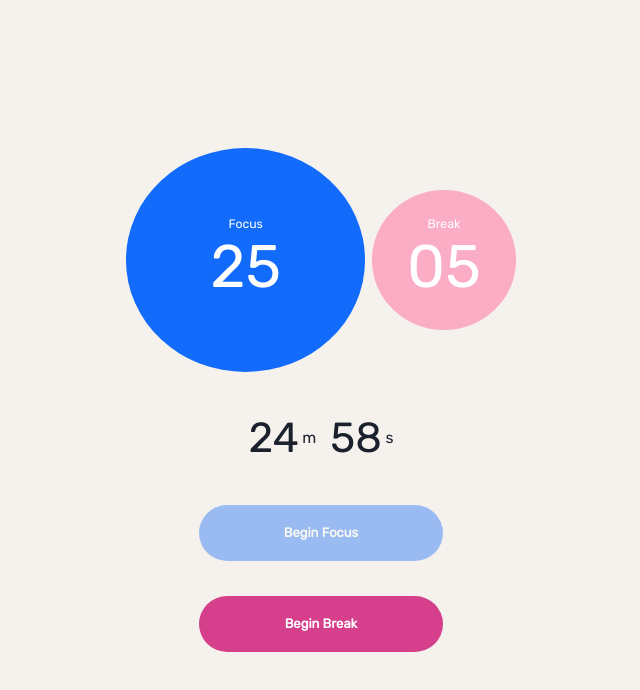
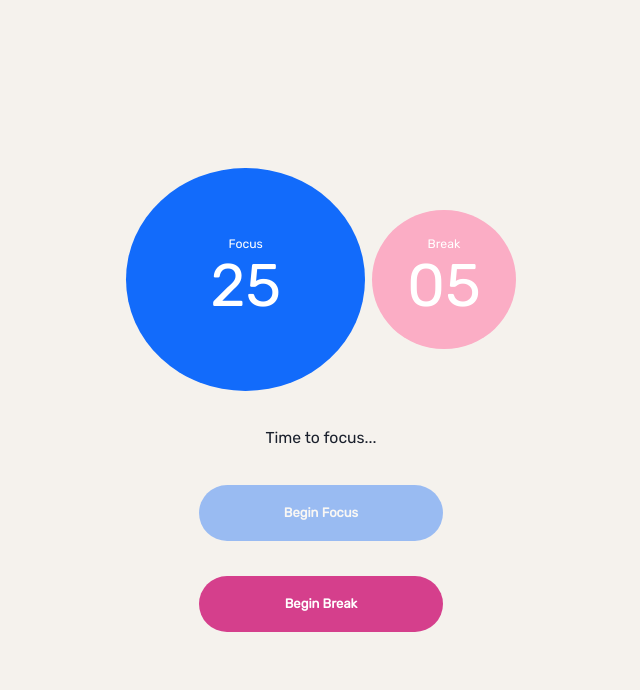
Before and after one commit to cstro/flow-prototype, a Next.js app: page / in a window 1280 px wide. Both pictures are taken after a click on the button "Begin Focus". Shown: the top 690 px of the page, without its empty margins (319-959 px from the left). Built offline with nearby package versions, Linux system fonts and the light colour scheme.

Commit message:
Request notification permission & remove countdown

```diff
--- a/pages/index.tsx
+++ b/pages/index.tsx
@@ -17,7 +17,8 @@ const Home: NextPage = () => {
   const [minutesLeft, setMinutesLeft] = useState<number>(FOCUS_DURATION);
   const [secondsLeft, setSecondsLeft] = useState<number>(0);
 
-  const beginFocus = () => {
+  const beginFocus = async () => {
+    await Notification.requestPermission();
     clearInterval(Number(interval.current));
     interval.current = undefined;
     setBreakEndTime(null)
@@ -114,7 +115,7 @@ const Home: NextPage = () => {
           </Box>
         </Stack>
 
-        <Stack direction="row" spacing="4">
+        {/* <Stack direction="row" spacing="4">
           <Stack direction="row" alignItems="center" spacing="1">
             <Text fontSize="5xl">{String(minutesLeft).padStart(2, '0')}</Text>
             <Text fontSize="lg">m</Text>
@@ -123,9 +124,13 @@ const Home: NextPage = () => {
             <Text fontSize="5xl">{String(secondsLeft).padStart(2, '0')}</Text>
             <Text fontSize="lg">s</Text>
           </Stack>
-        </Stack>
-          <Button disabled={Boolean(focusEndTime && interval.current)} colorScheme="blue" size='lg' width='244px' height='56px' borderRadius='50px' fontSize="13px" onClick={beginFocus}>Begin Focus</Button>
-          <Button disabled={Boolean(breakEndTime && interval.current)} colorScheme="pink" size='lg' width='244px' height='56px' borderRadius='50px' fontSize="13px" onClick={beginBreak}>Begin Break</Button>
+        </Stack> */}
+
+        {Boolean(focusEndTime && interval.current) && <Text fontSize="lg">Time to focus...</Text>}
+        {Boolean(breakEndTime && interval.current) && <Text fontSize="lg">Take a break...</Text>}
+
+        <Button disabled={Boolean(focusEndTime && interval.current)} colorScheme="blue" size='lg' width='244px' height='56px' borderRadius='50px' fontSize="13px" onClick={beginFocus}>Begin Focus</Button>
+        <Button disabled={Boolean(breakEndTime && interval.current)} colorScheme="pink" size='lg' width='244px' height='56px' borderRadius='50px' fontSize="13px" onClick={beginBreak}>Begin Break</Button>
         </Stack>
       </main>
     </div>
```
